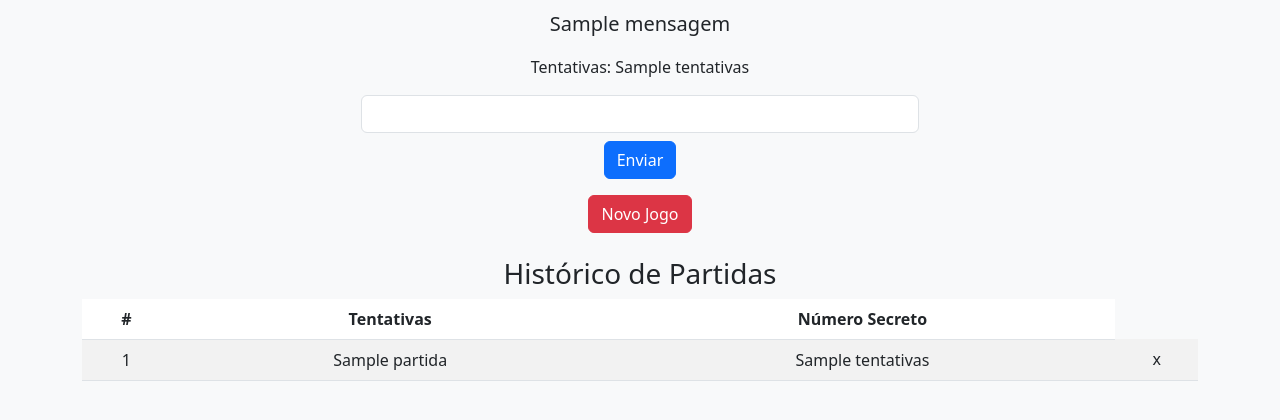
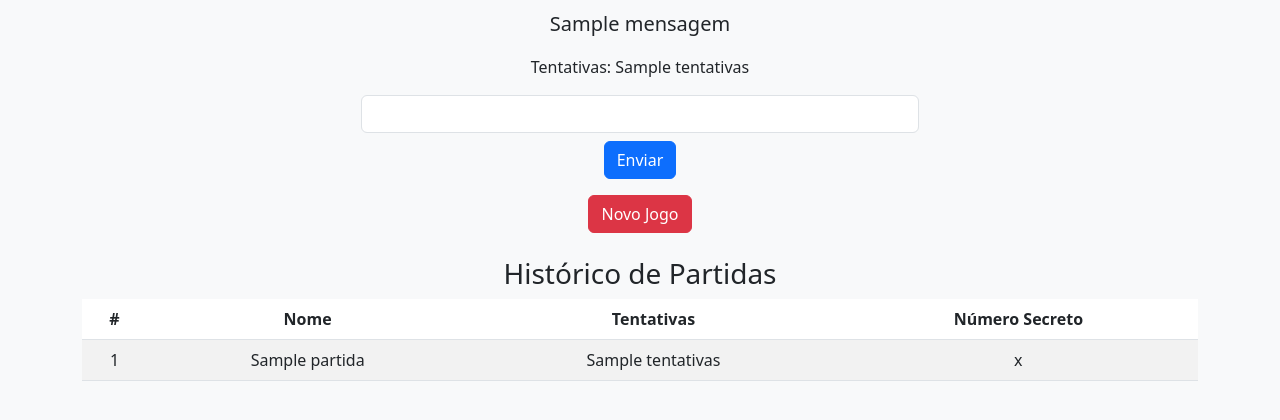
Before and after one commit to Mateusaraujo8/projeto10, a Flask app: template templates/index.html in a window 1280 px wide. Shown: the part 233-653 px from the top of the page. Run offline with Flask 3, Linux system fonts and the light colour scheme; the template is opened without the code that fills it: most values are stand-ins (such as "Sample title", 1, 10 or a date in 2020).

Commit message:
adiciona coluna "Nome" na tabela do template index.html

```diff
--- a/templates/index.html
+++ b/templates/index.html
@@ -25,6 +25,7 @@
             <thead>
                 <tr>
                     <th>#</th>
+                    <th>Nome</th>
                     <th>Tentativas</th>
                     <th>Número Secreto</th>
                 </tr>
@@ -41,6 +42,7 @@
             </tbody>
         </table>
         {% endif %}
+
     </div>
 </body>
 </html>
```
